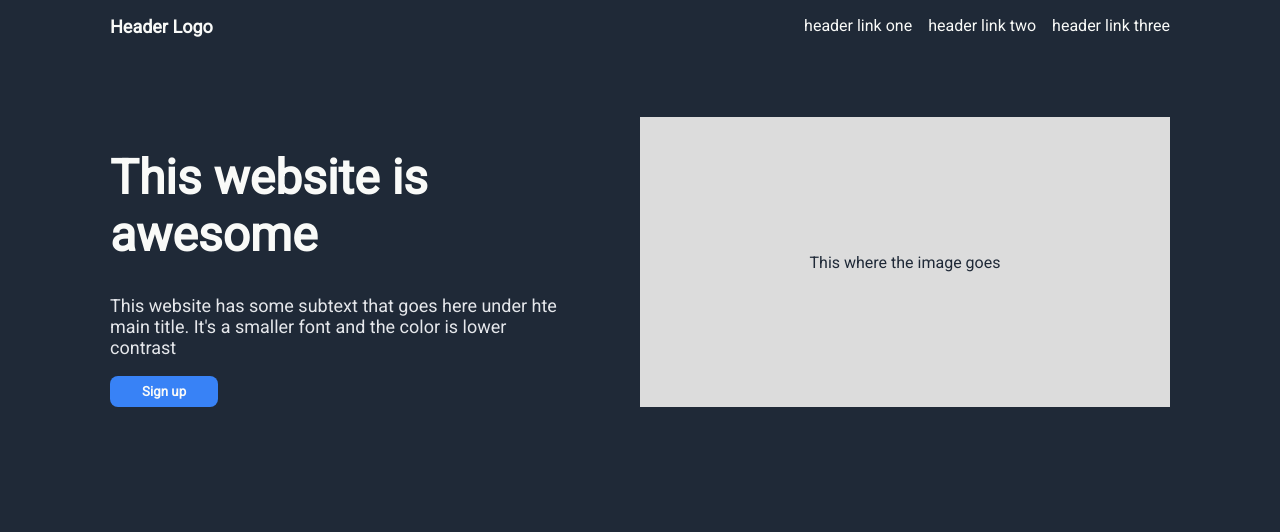
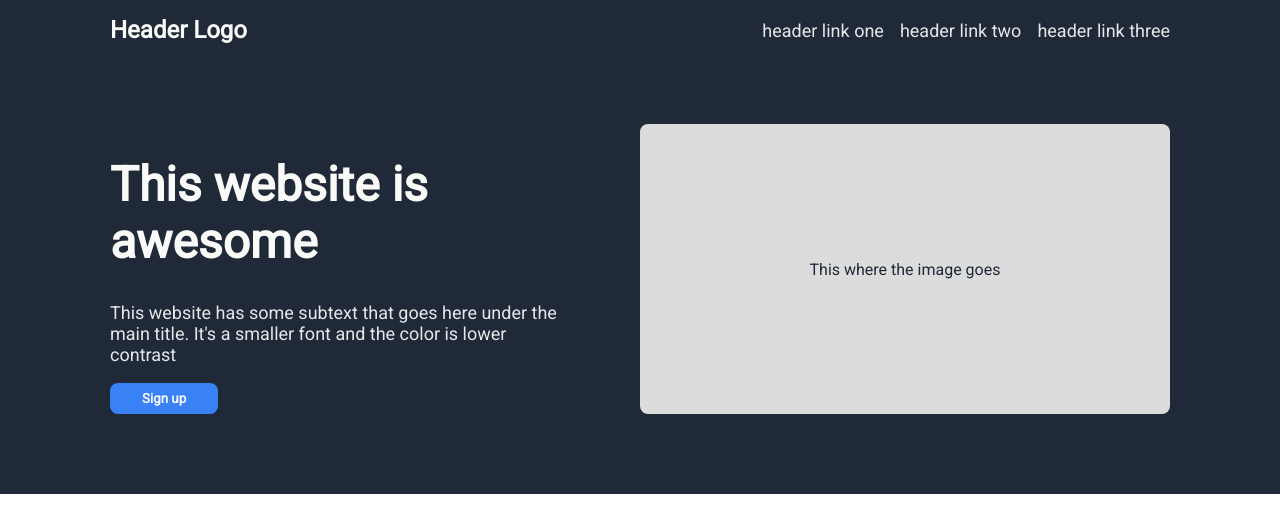
Before and after one commit to haroonalbar/odin-project-1, a plain HTML site: page index.html in a window 1280 px wide. Drawn offline with Linux system fonts and the light colour scheme; a web font is replaced by a local one.

Commit message:
header, hero: done

```diff
--- a/index.html
+++ b/index.html
@@ -13,15 +13,15 @@
         <div class="header white mid">
             <div>Header Logo</div>
             <nav>
-                <div>header link one</div>
-                <div>header link two</div>
-                <div>header link three</div>
+                <div class="dim-white">header link one</div>
+                <div class="dim-white">header link two</div>
+                <div class="dim-white">header link three</div>
             </nav>
         </div>
         <div class="white mid hero">
             <div class="hero-left">
                 <h1 class="title">This website is awesome</h1>
-                <p>This website has some subtext that goes here under hte main title. It's a smaller font and the color is lower contrast</p>
+                <p class="dim-white">This website has some subtext that goes here under the main title. It's a smaller font and the color is lower contrast</p>
                 <button class="white">Sign up</button>
             </div>
             <div class="hero-right">
--- a/styles.css
+++ b/styles.css
@@ -15,16 +15,23 @@ body{
 }
 .header-bg{
     background-color: #1f2937;
-    height: 100vh;
+    /* padding-bottom: 64px; */
+    /* height: 100vh; */
 }
 .header{
     display: flex;
     justify-content: space-between;
+    align-items: center;
     padding: 16px;
-    margin-bottom: 64px;
+    padding-bottom: 0;
+    /* margin-bottom: 64px; */
+}
+.dim-white{
+    font-size: 18px;
+    color: #e5e7eb;
 }
 .header>div{
-    font-size: large;
+    font-size: x-large;
     font-weight: 1000;
 }
 .header>nav{
@@ -34,6 +41,7 @@ body{
 
 .hero{
     display: flex;
+    padding: 80px 0;
     /* gap: 16px; */
 }
 /* .hero-left{
@@ -49,8 +57,6 @@ body{
 
 }
 .hero-left>p{
-    font-size: 18px;
-    color: #e5e7eb;
     max-width: 450px;
     margin-top: 0px;
 }
@@ -69,6 +75,7 @@ body{
     flex: 1;
     background-color: gainsboro;
     color: #1f2937;
+    border-radius: .5rem;
 }
 /* .hero-right>div{
     margin: auto auto;
```
